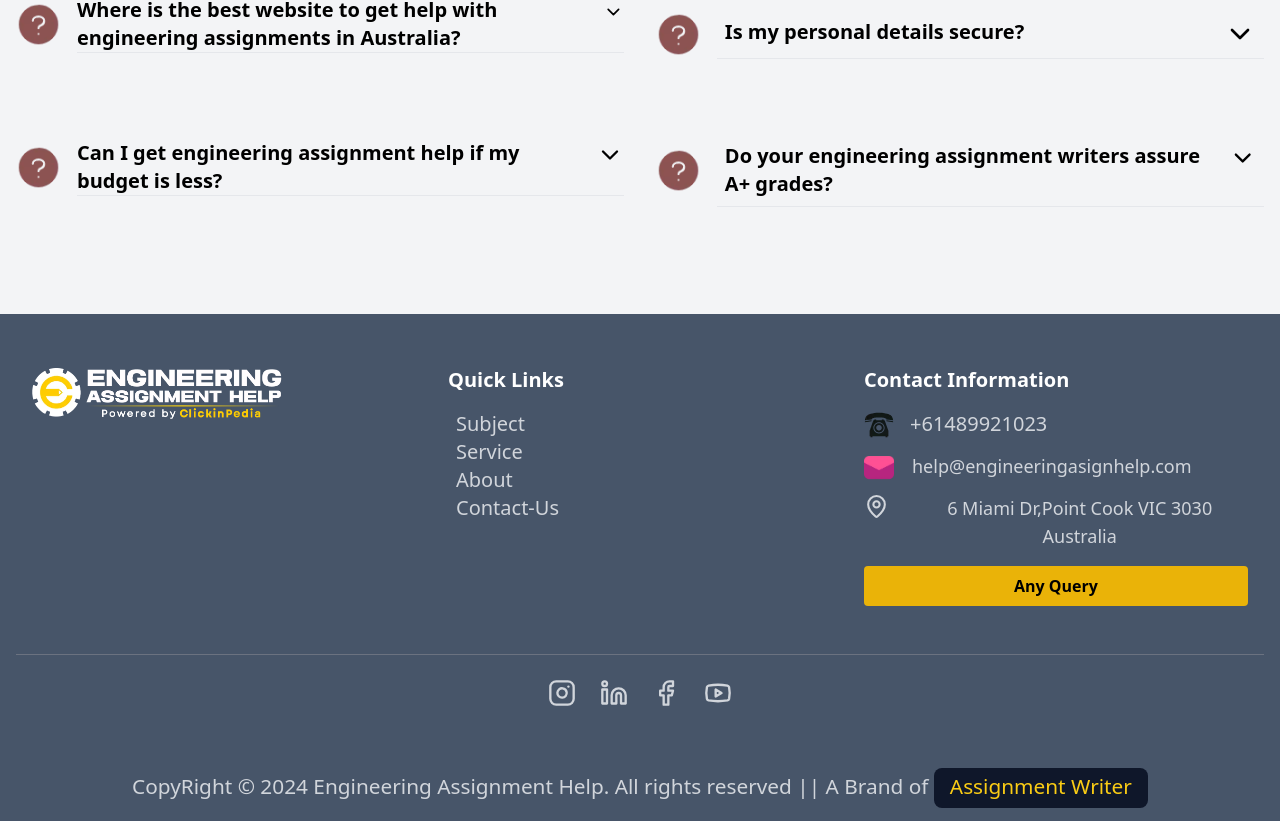
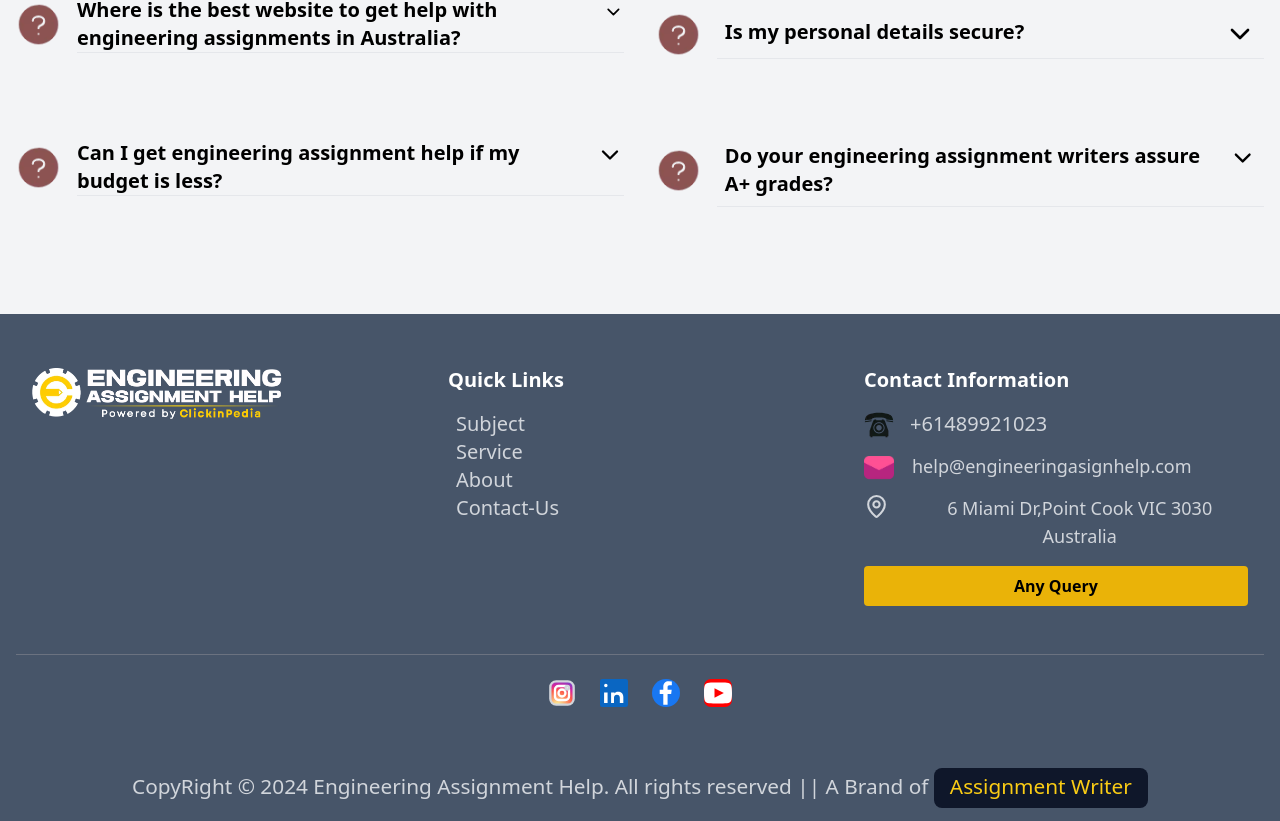
Before and after one commit to satendrasahani270/engineeringassignmenthelp.com, a React (Vite) app: page / in a window 1280 px wide. Shown: the part 5350-6171 px from the top of the page. Built offline with nearby package versions, Linux system fonts and the light colour scheme.

Commit message:
updated product, faq, organisation schema

```diff
--- a/src/components/Footer.jsx
+++ b/src/components/Footer.jsx
@@ -1,6 +1,99 @@
 import React from "react";
-import { MapPin, Instagram, Linkedin, Facebook, Youtube } from "lucide-react";
+import { MapPin } from "lucide-react";
 import { Link } from "react-scroll";
+
+// Custom social media icons with proper gradients and fills
+const InstagramIcon = () => (
+  <svg
+    xmlns="http://www.w3.org/2000/svg"
+    width="28"
+    height="28"
+    viewBox="0 0 24 24"
+    fill="none"
+    stroke="currentColor"
+    strokeWidth="2"
+    strokeLinecap="round"
+    strokeLinejoin="round"
+    className="hover:scale-110 transition-transform duration-300"
+  >
+    <defs>
+      <radialGradient id="instagram-gradient" cx="30%" cy="107%" r="150%">
+        <stop offset="0%" stopColor="#fdf497" />
+        <stop offset="5%" stopColor="#fdf497" />
+        <stop offset="45%" stopColor="#fd5949" />
+        <stop offset="60%" stopColor="#d6249f" />
+        <stop offset="90%" stopColor="#285AEB" />
+      </radialGradient>
+    </defs>
+    <rect
+      x="2"
+      y="2"
+      width="20"
+      height="20"
+      rx="5"
+      fill="url(#instagram-gradient)"
+    />
+    <rect
+      x="6"
+      y="6"
+      width="12"
+      height="12"
+      rx="3"
+      fill="none"
+      stroke="white"
+    />
+    <circle cx="12" cy="12" r="3" fill="none" stroke="white" />
+    <circle cx="16.5" cy="7.5" r="1.5" fill="white" />
+  </svg>
+);
+
+const LinkedInIcon = () => (
+  <svg
+    xmlns="http://www.w3.org/2000/svg"
+    width="28"
+    height="28"
+    viewBox="0 0 24 24"
+    className="hover:scale-110 transition-transform duration-300"
+  >
+    <rect width="24" height="24" rx="2" fill="#0A66C2" />
+    <path
+      d="M6.5 5.5a1.5 1.5 0 1 1-3 0 1.5 1.5 0 0 1 3 0zm-3 15h3v-9h-3v9zm5.5 0h3v-4.5c0-1.5 1-2.5 2.5-2.5s2.5 1 2.5 2.5v4.5h3v-5c0-3-2-4.5-4.5-4.5-1.5 0-2.5.5-3 1.5v-1h-3v9z"
+      fill="white"
+    />
+  </svg>
+);
+
+const FacebookIcon = () => (
+  <svg
+    xmlns="http://www.w3.org/2000/svg"
+    width="28"
+    height="28"
+    viewBox="0 0 24 24"
+    className="hover:scale-110 transition-transform duration-300"
+  >
+    <rect width="24" height="24" rx="12" fill="#1877F2" />
+    <path
+      d="M15.12 5.32H17V2.14A26.11 26.11 0 0 0 14.26 2c-2.72 0-4.58 1.66-4.58 4.7v2.62H6.61v3.56h3.07V22h3.68v-9.12h3.06l.46-3.56h-3.52V7.05c0-1.05.28-1.73 1.76-1.73z"
+      fill="white"
+    />
+  </svg>
+);
+
+const YoutubeIcon = () => (
+  <svg
+    xmlns="http://www.w3.org/2000/svg"
+    width="28"
+    height="28"
+    viewBox="0 0 24 24"
+    className="hover:scale-110 transition-transform duration-300"
+  >
+    <rect width="24" height="24" rx="6" fill="#FF0000" />
+    <path
+      d="M19.615 3.184c-3.604-.246-11.631-.245-15.23 0-3.897.266-4.356 2.62-4.385 8.816.029 6.185.484 8.549 4.385 8.816 3.6.245 11.626.246 15.23 0 3.897-.266 4.356-2.62 4.385-8.816-.029-6.185-.484-8.549-4.385-8.816zm-10.615 12.816v-8l8 3.993-8 4.007z"
+      fill="white"
+    />
+  </svg>
+);
 
 const Footer = () => {
   return (
@@ -117,48 +210,36 @@ const Footer = () => {
             href="https://www.instagram.com/clickinpedia.io"
             target="_blank"
             rel="noopener noreferrer"
-            className="hover:text-yellow-500 transition-colors duration-300"
+            className="hover:opacity-80 transition-opacity duration-300"
           >
-            <Instagram
-              size={28}
-              className="hover:scale-110 transition-transform duration-300"
-            />
+            <InstagramIcon />
             <span className="sr-only">Instagram</span>
           </a>
           <a
             href="https://www.linkedin.com/company/clickinpediaio"
             target="_blank"
             rel="noopener noreferrer"
-            className="hover:text-yellow-500 transition-colors duration-300"
+            className="hover:opacity-80 transition-opacity duration-300"
           >
-            <Linkedin
-              size={28}
-              className="hover:scale-110 transition-transform duration-300"
-            />
+            <LinkedInIcon />
             <span className="sr-only">LinkedIn</span>
           </a>
           <a
             href="https://www.facebook.com/247Asignmenthelp"
             target="_blank"
             rel="noopener noreferrer"
-            className="hover:text-yellow-500 transition-colors duration-300"
+            className="hover:opacity-80 transition-opacity duration-300"
           >
-            <Facebook
-              size={28}
-              className="hover:scale-110 transition-transform duration-300"
-            />
+            <FacebookIcon />
             <span className="sr-only">Facebook</span>
           </a>
           <a
             href="https://www.youtube.com/@Clickinpedia._io"
             target="_blank"
             rel="noopener noreferrer"
-            className="hover:text-yellow-500 transition-colors duration-300"
+            className="hover:opacity-80 transition-opacity duration-300"
           >
-            <Youtube
-              size={28}
-              className="hover:scale-110 transition-transform duration-300"
-            />
+            <YoutubeIcon />
             <span className="sr-only">YouTube</span>
           </a>
         </div>
```
Also changed, not shown: index.html (+166 -43 lines).
